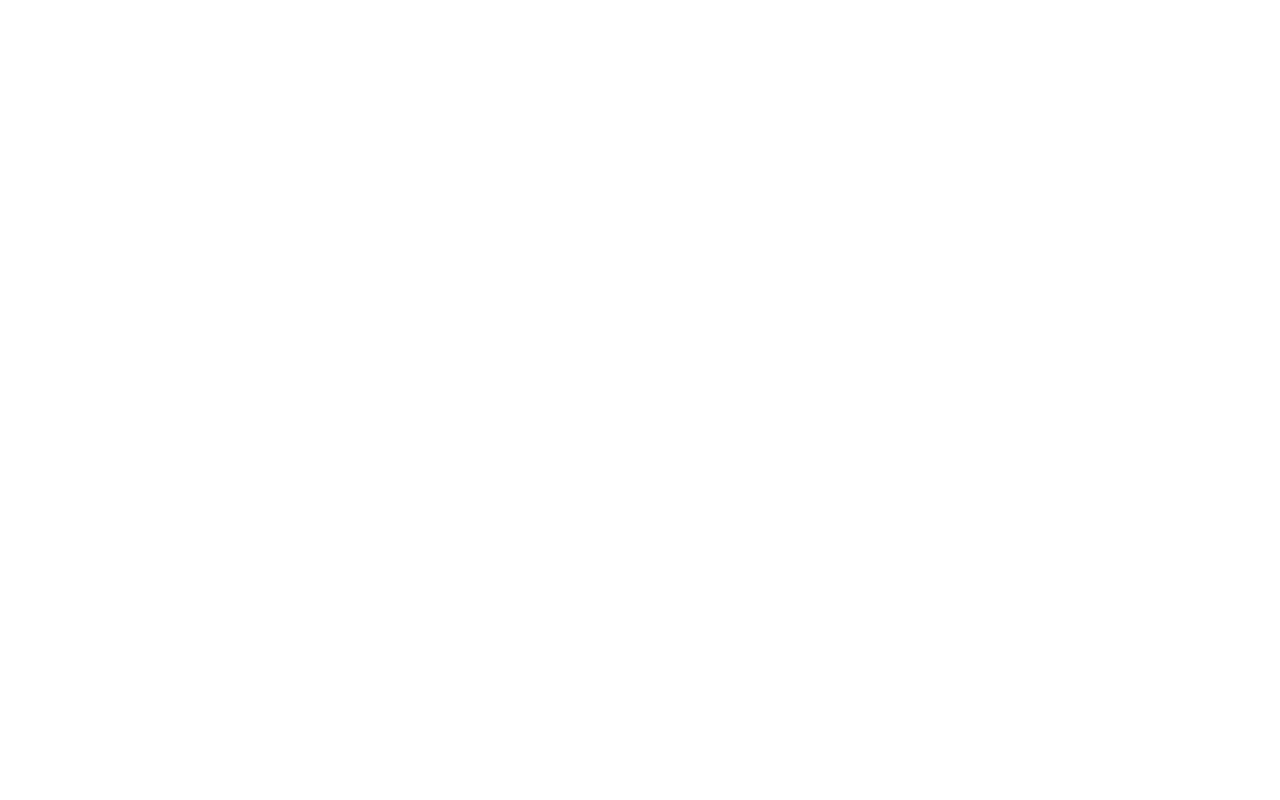
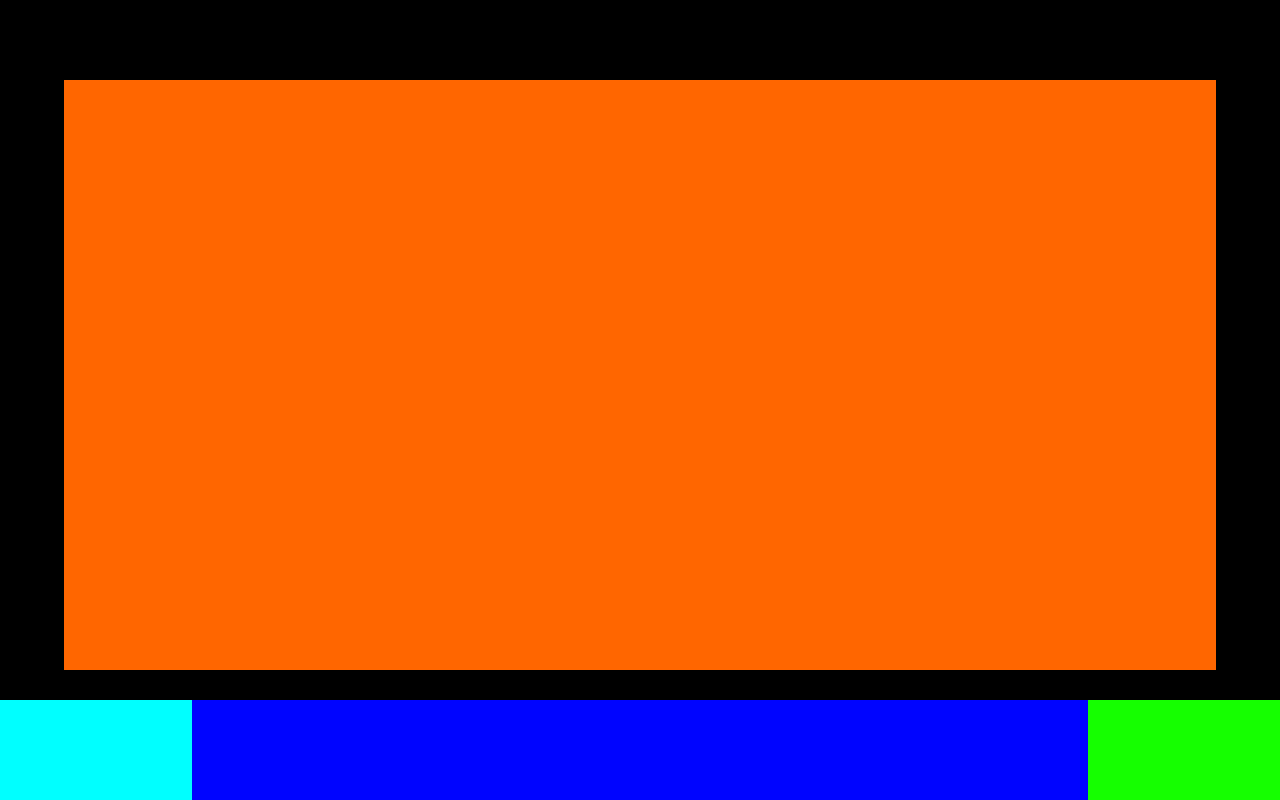
Before and after one commit to ariannagreco3393/html-css-zoom, a plain HTML site: page index.html in a window 1280 px wide. Drawn offline with Linux system fonts and the light colour scheme.

Commit message:
add box color

```diff
--- a/css/style.css
+++ b/css/style.css
@@ -24,13 +24,51 @@ Common rules
 utility
 */
 
-
-
-/*
-Header
-*/
+.d-flex {
+    display: flex;
+}
 
 
 /*
 Main
 */
+
+
+main {
+    height: calc(100vh - 100px);
+    background-color: black;
+    padding: 80px 0 30px;
+
+}
+.box {
+    width: 90%;
+    height: 100%;
+    background-color: rgb(255, 102, 0);
+    margin: auto;
+}
+
+/*
+Navbar
+*/
+.navbar {
+    height: 100px;
+    background-color: var(--dark-gray);
+    /* justify-content: space-between; */
+}
+
+.menu-left {
+    width: 15%;
+    background-color: aqua;
+}
+
+
+.main-menu {
+    width: 70%;
+    background-color: rgb(0, 4, 255);
+}
+
+
+.menu-right {
+    width: 15%;
+    background-color: rgb(21, 255, 0);
+}
--- a/index.html
+++ b/index.html
@@ -9,6 +9,14 @@
     <link rel="stylesheet" href="https://cdnjs.cloudflare.com/ajax/libs/font-awesome/6.0.0/css/all.min.css" integrity="sha512-9usAa10IRO0HhonpyAIVpjrylPvoDwiPUiKdWk5t3PyolY1cOd4DSE0Ga+ri4AuTroPR5aQvXU9xC6qOPnzFeg==" crossorigin="anonymous" referrerpolicy="no-referrer" />
 </head>
 <body>
-
+    <main id="site_main">
+        <div class="box"></div>
+    </main>
+    <!-- /#site_main -->
+    <div class="navbar d-flex">
+        <div class="menu-left"></div>
+        <div class="main-menu"></div>
+        <div class="menu-right"></div>
+    </div>
 </body>
 </html>
```
